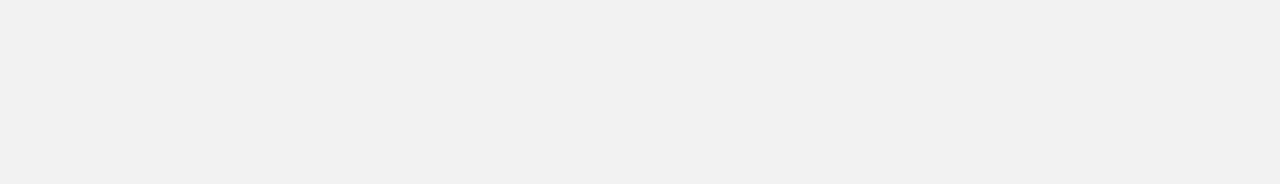
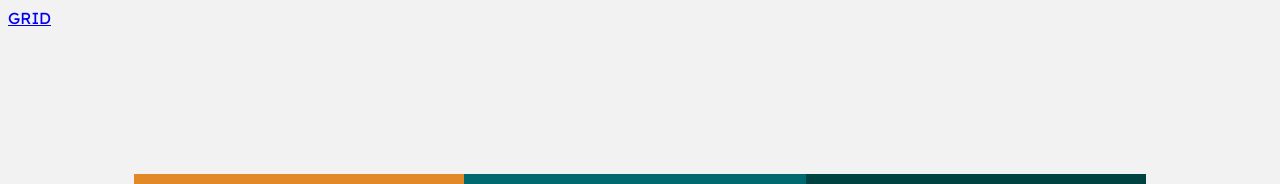
Before and after one commit to Agbetile/Grid-And-Flexbox, a plain HTML site: page index.html in a window 1280 px wide. Shown: the top 184 px of the page. Drawn offline with Linux system fonts and the light colour scheme.

Commit message:
Add files via upload

```diff
--- a/grid.css
+++ b/grid.css
@@ -3,7 +3,7 @@
     padding: 0;
 }
 body{
-    background-color: black;
+    background-color: navajowhite;
     display: grid;
     place-items: center;
     height: 100vh;
@@ -44,3 +44,7 @@ main div{
     background-color: #FA6900;
     grid-area: e;
 }
+#index{
+    text-align: left;
+    text-decoration-color: #E0E4CC;
+}
--- a/index.html
+++ b/index.html
@@ -11,6 +11,9 @@
     <link rel="stylesheet" href="style.css"/>
 </head>
 <body>
+    <header>
+        <a href="http://127.0.0.1:5500/grid.html">GRID</a>
+    </header>
     <main>
         <div class="A">
             <img src="icon-sedans.svg" alt="Logo">
--- a/style.css
+++ b/style.css
@@ -11,12 +11,12 @@ body{
     font-family: 'Lexend Deca', sans-serif;
 }
 main{
-    width: 90%;
+    width: 80%;
     margin: auto;
     display: flex;
     justify-content: center;
     align-items: center;
-    height: 100vh;
+    height: 80vh;
 }
 
 .A{
```
Also changed, not shown: grid.html (+3 -0 lines).
